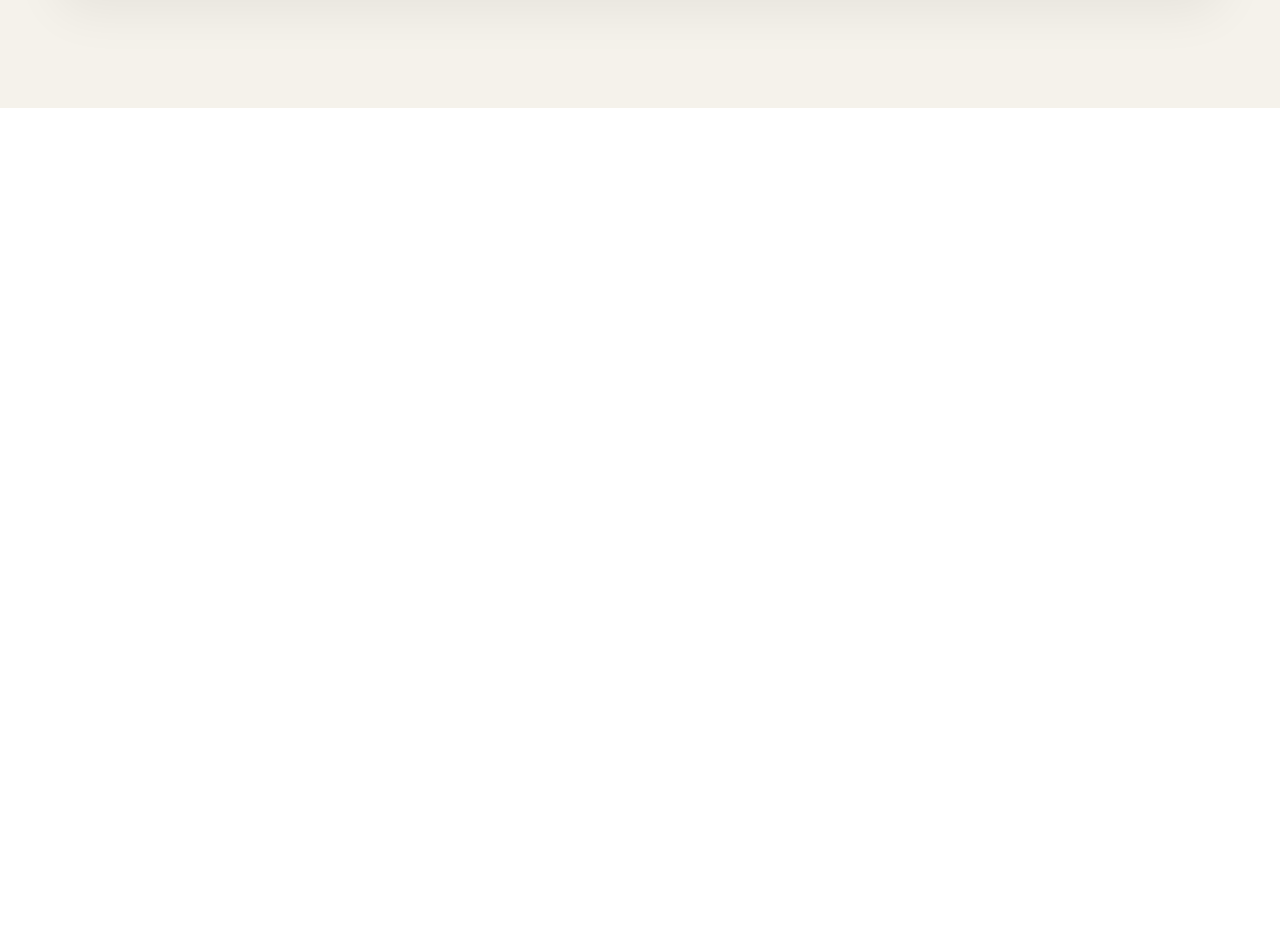
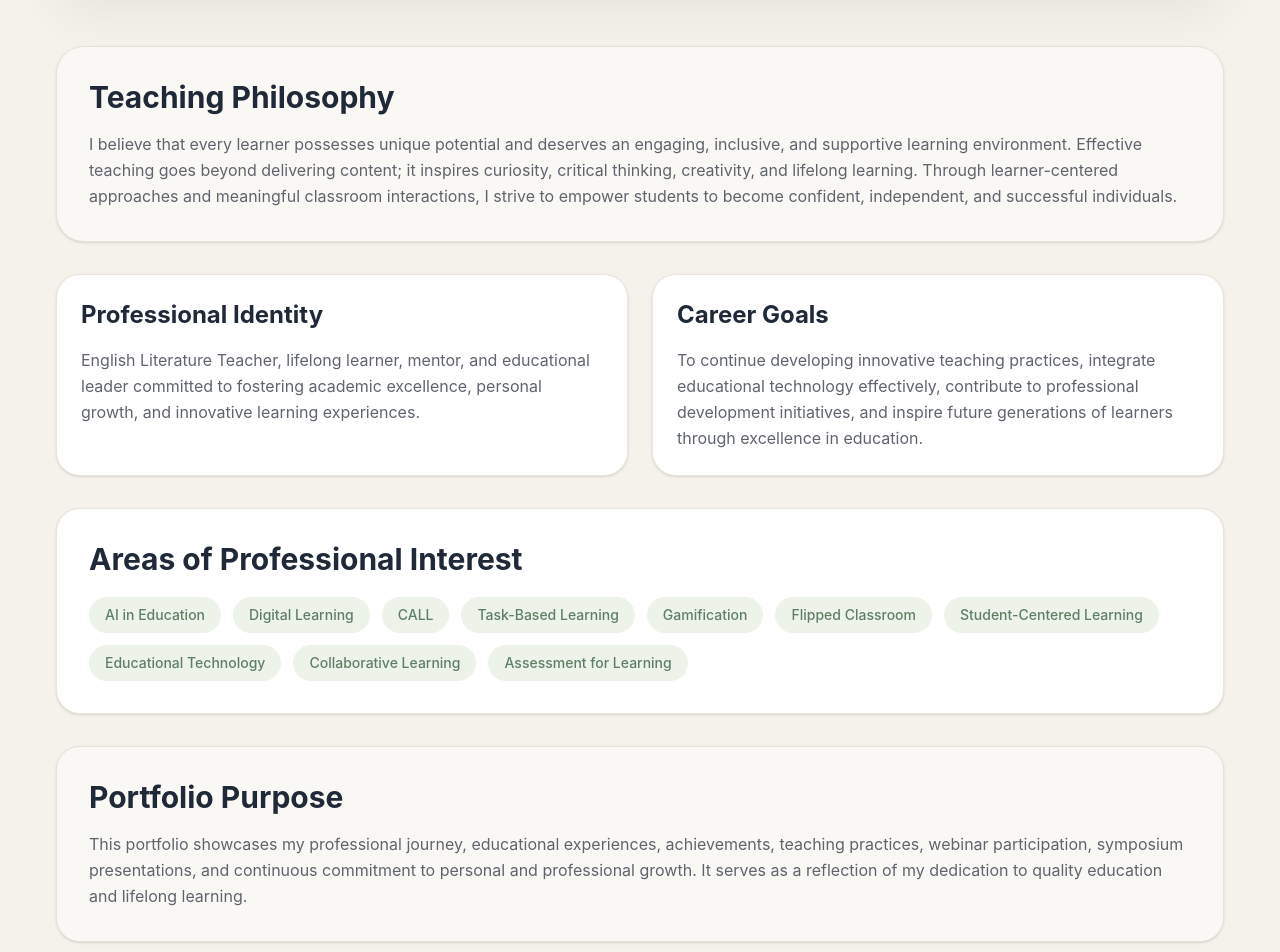
Before and after one commit to pari1234-byte/portfolio, a React (Vite) app: page / in a window 1280 px wide. Shown: the part 820-1772 px from the top of the page. Before the commit the page ends 928 px from the top, so only its background shows below. Built offline with nearby package versions, Linux system fonts and the light colour scheme.

Commit message:
Update Home page with ELT portfolio sections

```diff
--- a/src/App.jsx
+++ b/src/App.jsx
@@ -1,4 +1,5 @@
 import "./index.css";
+
 import { HashRouter as Router, Routes, Route } from "react-router-dom";
 
 import NavBar from "./Components/NavBar";
@@ -13,16 +14,11 @@ import Research from "./Components/pages/Research";
 function App() {
   return (
     <Router>
-      {/* Main Website Wrapper */}
       <div className="min-h-screen bg-[#f3f1eb] text-[#1f2937] overflow-x-hidden relative">
         {/* Background Decorative Blurs */}
         <div className="fixed inset-0 -z-10 overflow-hidden">
-          {/* Top Left Blur */}
-
-          {/* Bottom Right Blur */}
           <div className="absolute -bottom-35 -right-35 w-95 h-95 bg-[#d5e2cf] rounded-full blur-3xl opacity-40"></div>
 
-          {/* Center Soft Glow */}
           <div className="absolute top-[30%] left-[40%] w-62.5 h-62.5 bg-[#edf3ea] rounded-full blur-3xl opacity-30"></div>
         </div>
 
--- a/src/Components/pages/Home.jsx
+++ b/src/Components/pages/Home.jsx
@@ -149,6 +149,102 @@ const Home = () => {
           </div>
         </div>
       </div>
+      {/* TEACHING PHILOSOPHY */}
+      <div className="mt-12 bg-[#faf8f4] border border-[#e8e2d8] rounded-[28px] p-8 shadow-sm">
+        <h2 className="text-3xl font-bold text-[#1f2937] mb-4">
+          Teaching Philosophy
+        </h2>
+
+        <p className="text-[#5f646d] leading-relaxed text-base">
+          I believe that every learner possesses unique potential and deserves
+          an engaging, inclusive, and supportive learning environment. Effective
+          teaching goes beyond delivering content; it inspires curiosity,
+          critical thinking, creativity, and lifelong learning. Through
+          learner-centered approaches and meaningful classroom interactions, I
+          strive to empower students to become confident, independent, and
+          successful individuals.
+        </p>
+      </div>
+
+      {/* PROFESSIONAL IDENTITY & CAREER GOALS */}
+      <div className="grid md:grid-cols-2 gap-6 mt-8">
+        <div className="bg-white border border-[#ece7dd] rounded-3xl p-6 shadow-sm">
+          <h3 className="text-2xl font-bold text-[#1f2937] mb-4">
+            Professional Identity
+          </h3>
+
+          <p className="text-[#5f646d] leading-relaxed">
+            English Literature Teacher, lifelong learner, mentor, and
+            educational leader committed to fostering academic excellence,
+            personal growth, and innovative learning experiences.
+          </p>
+        </div>
+
+        <div className="bg-white border border-[#ece7dd] rounded-3xl p-6 shadow-sm">
+          <h3 className="text-2xl font-bold text-[#1f2937] mb-4">
+            Career Goals
+          </h3>
+
+          <p className="text-[#5f646d] leading-relaxed">
+            To continue developing innovative teaching practices, integrate
+            educational technology effectively, contribute to professional
+            development initiatives, and inspire future generations of learners
+            through excellence in education.
+          </p>
+        </div>
+      </div>
+
+      {/* ELT TRENDS */}
+      <div className="mt-8 bg-white border border-[#ece7dd] rounded-3xl p-8 shadow-sm">
+        <h2 className="text-3xl font-bold text-[#1f2937] mb-5">
+          Areas of Professional Interest
+        </h2>
+
+        <div className="flex flex-wrap gap-3">
+          {[
+            "AI in Education",
+            "Digital Learning",
+            "CALL",
+            "Task-Based Learning",
+            "Gamification",
+            "Flipped Classroom",
+            "Student-Centered Learning",
+            "Educational Technology",
+            "Collaborative Learning",
+            "Assessment for Learning",
+          ].map((item) => (
+            <span
+              key={item}
+              className="bg-[#eef3ea] text-[#5f7f65] px-4 py-2 rounded-full text-sm font-medium"
+            >
+              {item}
+            </span>
+          ))}
+        </div>
+      </div>
+
+      {/* PORTFOLIO PURPOSE */}
+      <div className="mt-8 bg-[#faf8f4] border border-[#e8e2d8] rounded-3xl p-8 shadow-sm">
+        <h2 className="text-3xl font-bold text-[#1f2937] mb-4">
+          Portfolio Purpose
+        </h2>
+
+        <p className="text-[#5f646d] leading-relaxed">
+          This portfolio showcases my professional journey, educational
+          experiences, achievements, teaching practices, webinar participation,
+          symposium presentations, and continuous commitment to personal and
+          professional growth. It serves as a reflection of my dedication to
+          quality education and lifelong learning.
+        </p>
+      </div>
+
+      {/* REFLECTIVE STATEMENT */}
+      <div className="mt-8 mb-4 bg-[#eef3ea] border border-[#dce7d7] rounded-3xl p-8 text-center">
+        <p className="text-xl italic text-[#4f6f52] font-medium leading-relaxed">
+          "Every teaching experience is an opportunity to learn, reflect, grow,
+          and inspire others to achieve their fullest potential."
+        </p>
+      </div>
     </section>
   );
 };
```
